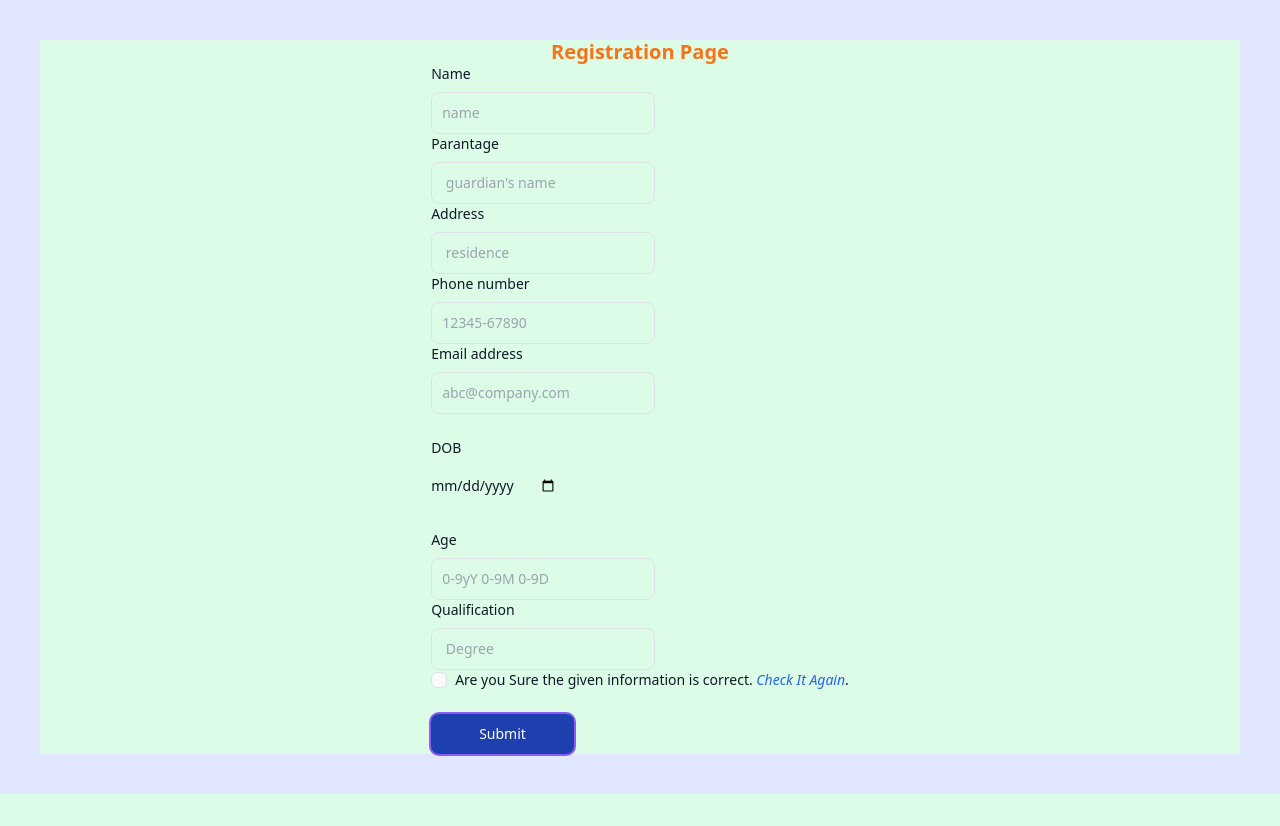
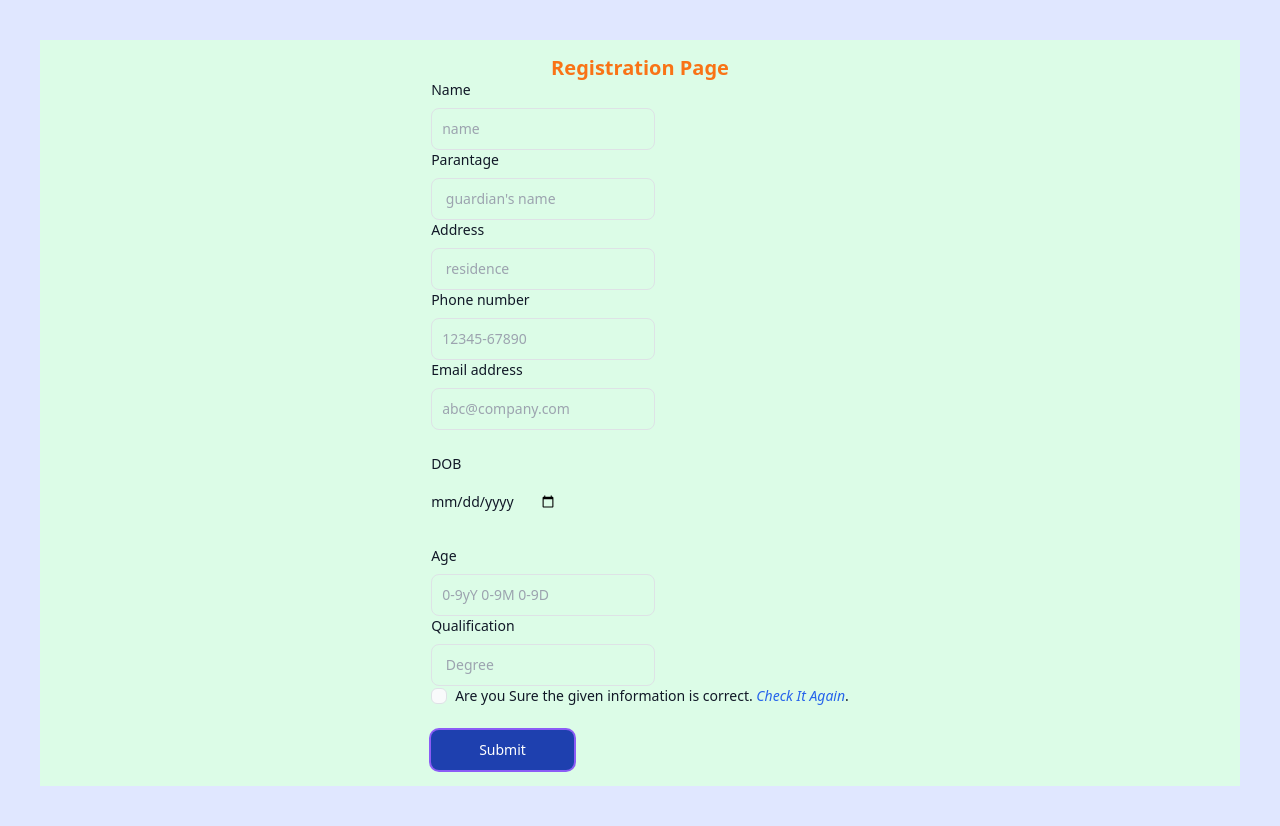
Before and after one commit to Aaquib10681/registration_app, a Django app: page /category/1/ in a window 1280 px wide. Shown: the part 48-874 px from the top of the page. Before the commit the page ends 842 px from the top, so only its background shows below. Run offline with Django 4.2, Linux system fonts and the light colour scheme; some libraries are stand-ins or nearby versions.

Commit message:
dlt complete

```diff
--- a/templates/registration_page.html
+++ b/templates/registration_page.html
@@ -9,8 +9,8 @@
 
 {% block content %}
 
-<div class="flex flex-col flex-1  basis-1/2 lex items-center justify-between flex-wrap bg-green-100 "> <strong
-    class=" text-xl text-center text-orange-500 hover:text-green-300">
+<div class="flex flex-col flex-1 p-3 basis-1/2 lex items-center justify-between flex-wrap bg-green-100 ">
+  <strong class=" text-xl text-center text-orange-500 hover:text-green-300">
     <h2>Registration Page</h2>
   </strong>
   <form action="{% url 'create_player_object' id=category_id %}" method="post">
```
Also changed, not shown: db.sqlite3.
